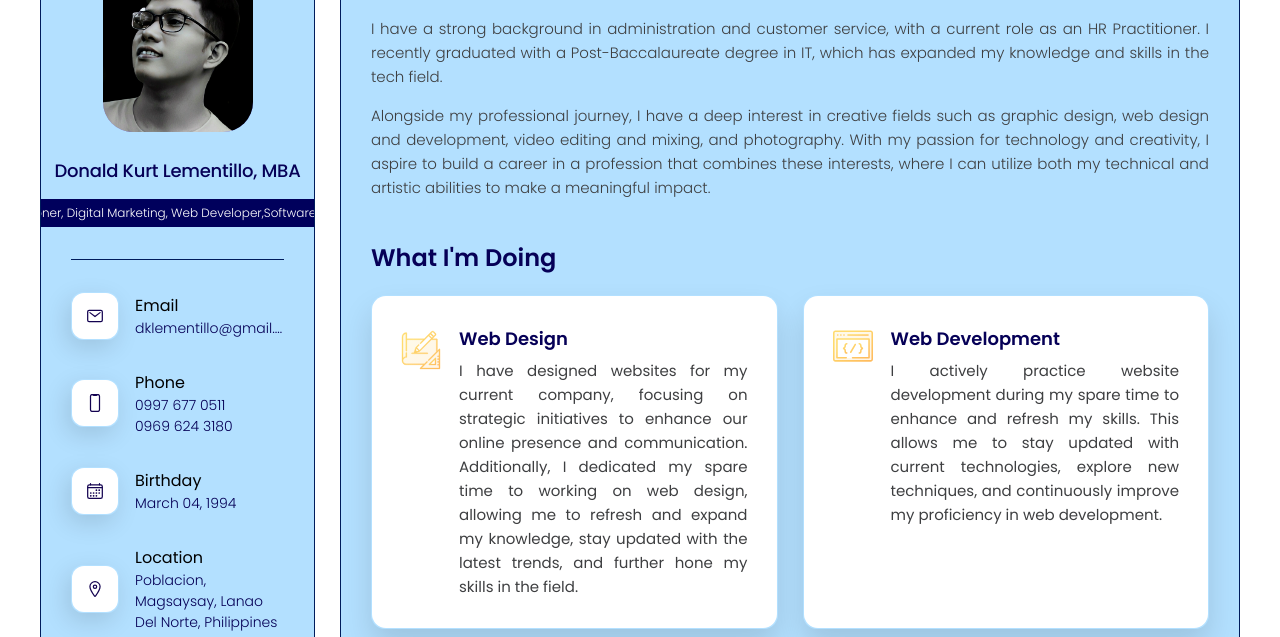
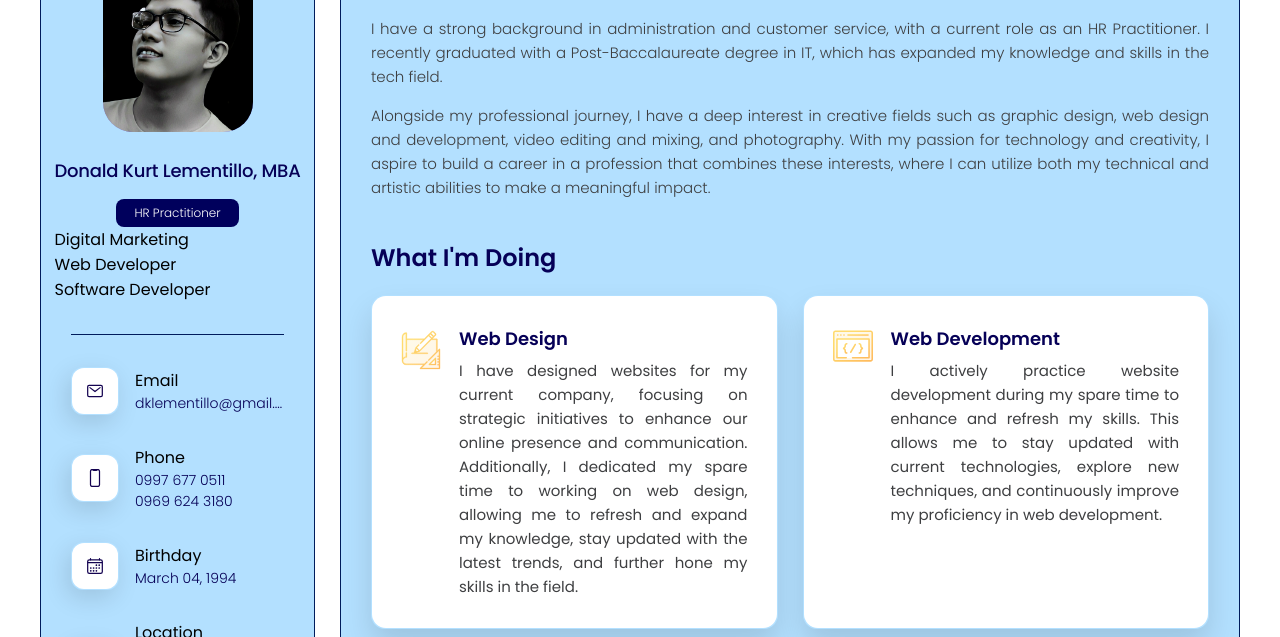
Before and after one commit to kurtlem27/myportfolio, a plain HTML site: page index.html in a window 1280 px wide. Shown: the part 162-799 px from the top of the page. Drawn offline with nearby package versions, Linux system fonts and the light colour scheme; a script that the page names is missing.

Commit message:
Update index.html

```diff
--- a/index.html
+++ b/index.html
@@ -47,7 +47,10 @@
 
         <div class="info-content">
           <h1 class="name" title="Donald Kurt Lementillo">Donald Kurt Lementillo, MBA</h1>
-          <p class="title">HR Practitioner, Digital Marketing, Web Developer,Software Developer</p>
+          <p class="title">HR Practitioner</p>
+          <p>Digital Marketing</p>
+          <p>Web Developer</p>
+          <p>Software Developer</p>
         </div>
 
         <button class="info_more-btn" data-sidebar-btn>
```
